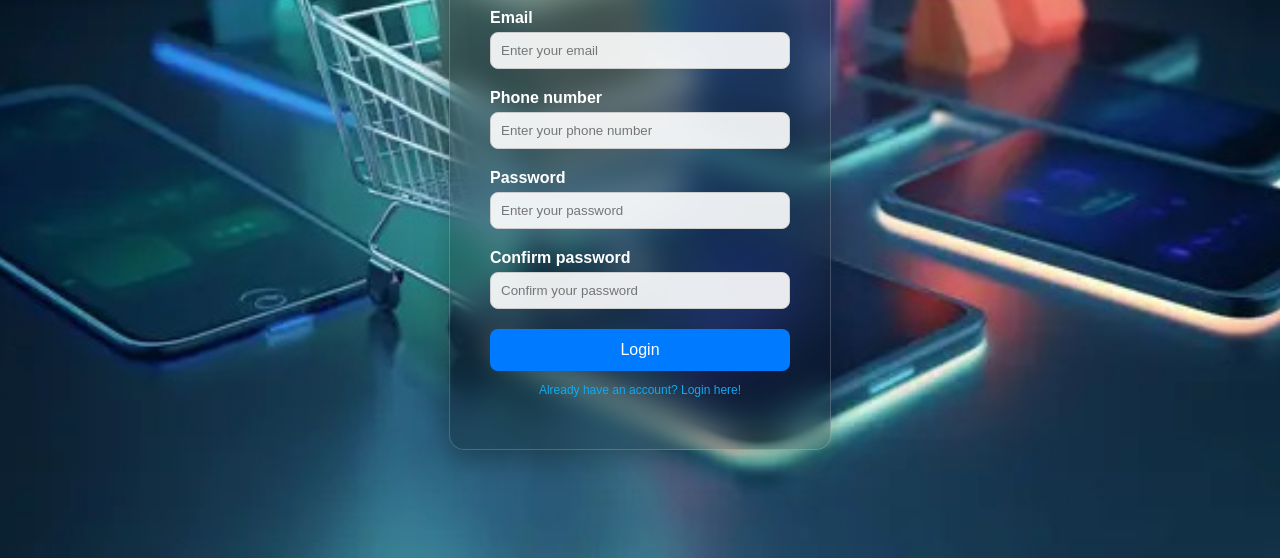
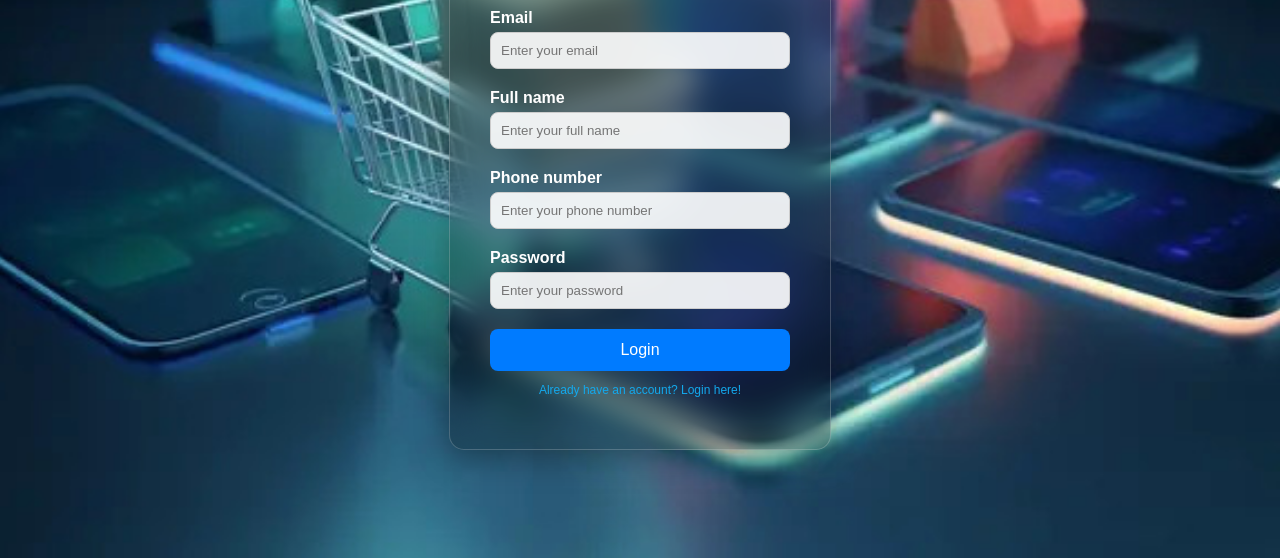
Before and after one commit to soul-999-ayu/SurkshaPay, a plain HTML site: page login/signup.html in a window 1280 px wide. Shown: the part 242-800 px from the top of the page. Drawn offline with Linux system fonts and the light colour scheme.

Commit message:
Add files via upload

```diff
--- a/login/signup.html
+++ b/login/signup.html
@@ -16,16 +16,16 @@
                     <input type="email" id="email" name="email" placeholder="Enter your email" required>
                 </div>
                 <div class="input-group">
+                    <label for="name">Full name</label>
+                    <input type="text" id="name" name="name" placeholder="Enter your full name" required>
+                </div>
+                <div class="input-group">
                     <label for="phone">Phone number</label>
                     <input type="number" id="number" name="number" placeholder="Enter your phone number" required>
                 </div>
                 <div class="input-group">
                     <label for="password">Password</label>
                     <input type="password" id="password" name="password" placeholder="Enter your password" required>
-                </div>
-                <div class="input-group">
-                    <label for="confpassword">Confirm password</label>
-                    <input type="password" id="confpassword" name="confpassword" placeholder="Confirm your password" required>
                 </div>
                 <button type="submit">Login</button>
                 <div>
```
